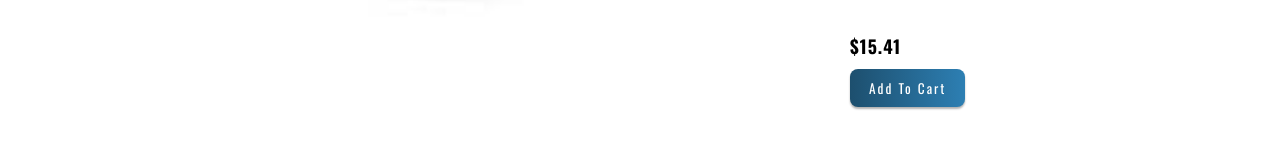
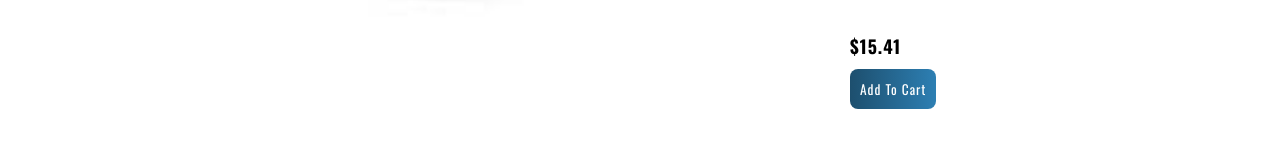
Before and after one commit to Droudou1/Shop, a React (Vite) app in the folder shop/: page /products/41ij8g in a window 1280 px wide. Shown: the part 583-732 px from the top of the page. Built offline with nearby package versions, Linux system fonts and the light colour scheme.

Commit message:
fixed the img selectors not clickable

```diff
--- a/shop/src/css/product-page.css
+++ b/shop/src/css/product-page.css
@@ -81,6 +81,7 @@
   color:black;
 }
 .img-selectors{
+  z-index:10;
   display: flex;
   margin-left: 45px;
 }
@@ -107,9 +108,8 @@
 }
 .btn{
   font-family: 'Oswald', sans-serif;
-  letter-spacing: 2px;
-  padding: 9px 19px;
-  box-shadow:0px 2px 2px rgba(0,0,0,0.30);
+  letter-spacing: 1px;
+  padding: 10px;
   cursor: pointer;
   background-image: linear-gradient(to right, #1d4f6e, #2d7fb3);
   color :white;
@@ -122,7 +122,6 @@
 .btn:hover{
   opacity:0.7;
 }
-
 .price{
   font-weight:bold;
   font-size:18px;
```
